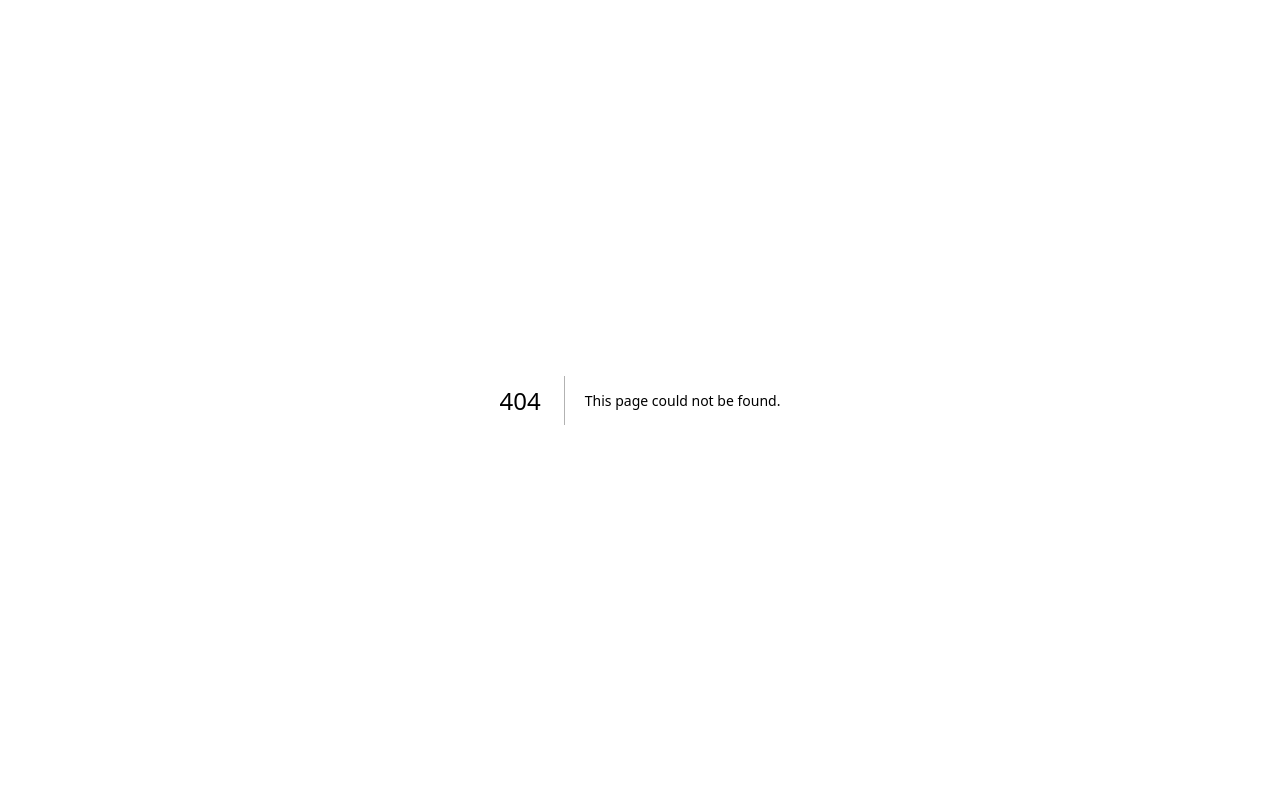
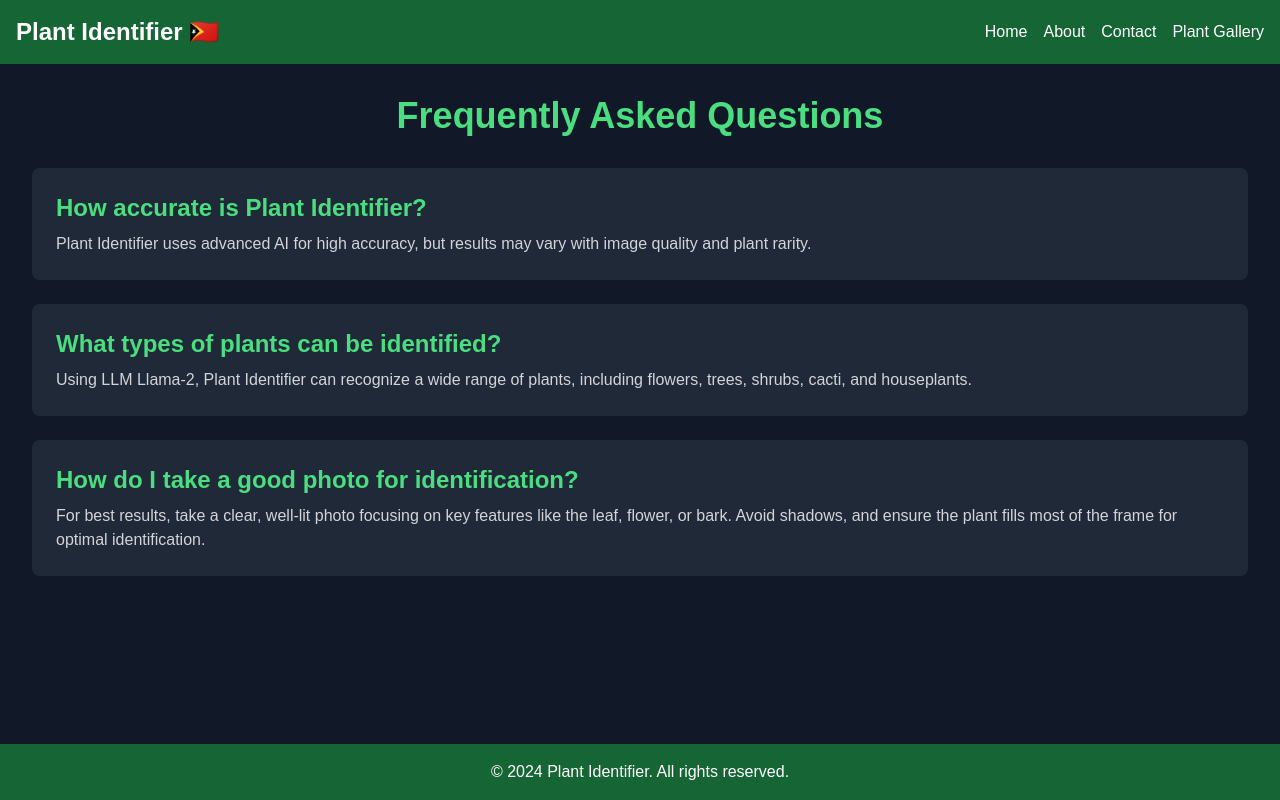
Before and after one commit to ajitonelsonn/plant-identifier, a Next.js app: page /faq in a window 1280 px wide. Before the commit this address had no page. Built offline with nearby package versions, Linux system fonts and the light colour scheme.

Commit message:
add fo faq

```diff
--- /dev/null
+++ b/app/faq/page.tsx
@@ -0,0 +1,51 @@
+"use client";
+
+import React from "react";
+import Link from "next/link";
+import Navigation from "../components/Navigation";
+
+const faqs = [
+  {
+    question: "How accurate is Plant Identifier?",
+    answer:
+      "Plant Identifier uses advanced AI for high accuracy, but results may vary with image quality and plant rarity.",
+  },
+  {
+    question: "What types of plants can be identified?",
+    answer:
+      "Using LLM Llama-2, Plant Identifier can recognize a wide range of plants, including flowers, trees, shrubs, cacti, and houseplants.",
+  },
+  {
+    question: "How do I take a good photo for identification?",
+    answer:
+      "For best results, take a clear, well-lit photo focusing on key features like the leaf, flower, or bark. Avoid shadows, and ensure the plant fills most of the frame for optimal identification.",
+  },
+];
+
+export default function FAQ() {
+  return (
+    <div className="flex flex-col min-h-screen bg-gray-900 text-white">
+      <Navigation />
+      <main className="flex-grow container mx-auto p-8">
+        <h1 className="text-4xl font-bold text-center text-green-400 mb-8">
+          Frequently Asked Questions
+        </h1>
+
+        <div className="space-y-6">
+          {faqs.map((faq, index) => (
+            <div key={index} className="bg-gray-800 p-6 rounded-lg">
+              <h2 className="text-2xl font-semibold text-green-400 mb-2">
+                {faq.question}
+              </h2>
+              <p className="text-gray-300">{faq.answer}</p>
+            </div>
+          ))}
+        </div>
+      </main>
+
+      <footer className="bg-green-800 text-white p-4 text-center">
+        <p>&copy; 2024 Plant Identifier. All rights reserved.</p>
+      </footer>
+    </div>
+  );
+}
```
